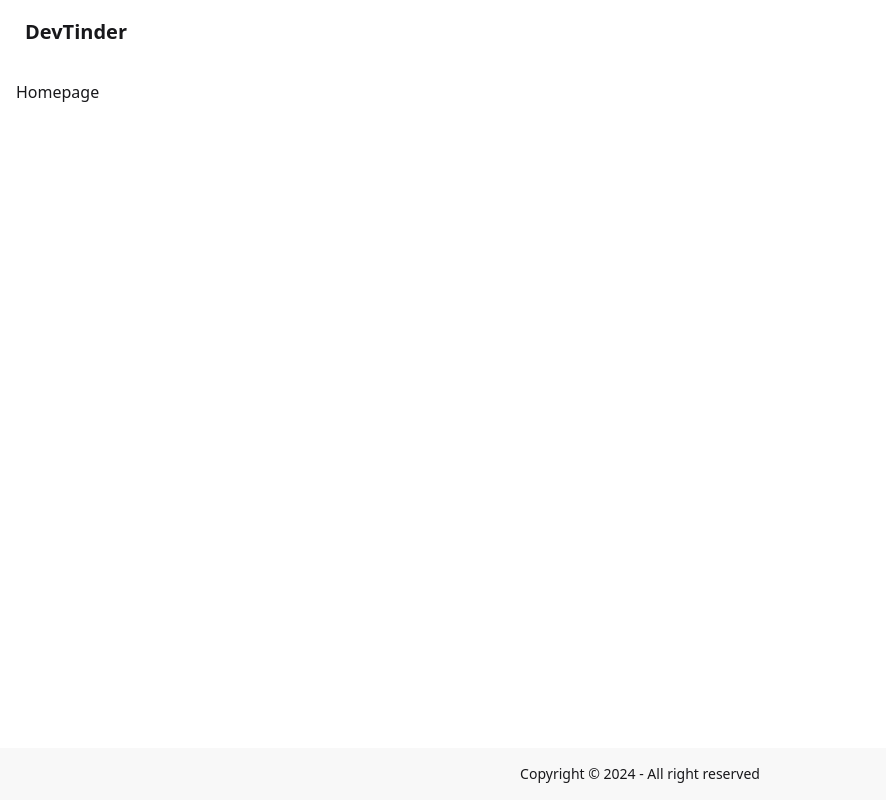
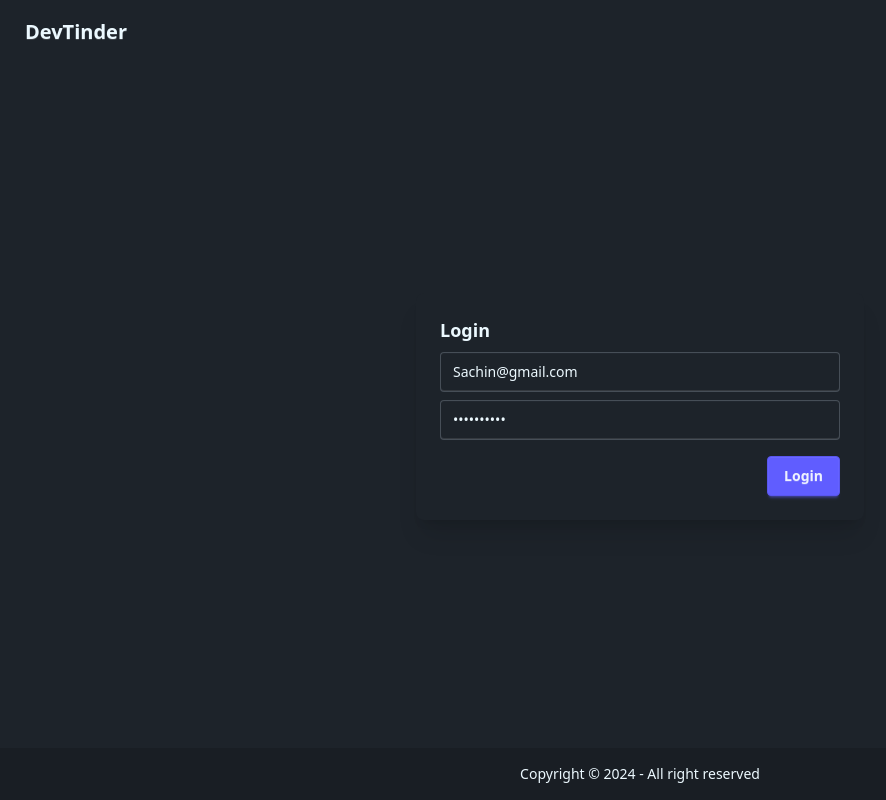
Before and after one commit to Ravirbikant/devtinder-frontend, a React (Vite) app: page /login in a window 1280 px wide. Before the commit this address led to /. Shown: the whole page, without its empty margins (0-886 px from the left). Built offline with nearby package versions, Linux system fonts and the light colour scheme.

Commit message:
Add axios and apply login functionality

```diff
--- a/index.html
+++ b/index.html
@@ -1,5 +1,5 @@
 <!doctype html>
-<html lang="en">
+<html lang="en" data-theme="dark">
   <head>
     <meta charset="UTF-8" />
     <link rel="icon" type="image/svg+xml" href="/vite.svg" />
--- a/package.json
+++ b/package.json
@@ -11,6 +11,7 @@
   },
   "dependencies": {
     "@tailwindcss/vite": "^4.1.18",
+    "axios": "^1.13.4",
     "react": "^19.2.0",
     "react-dom": "^19.2.0",
     "react-router-dom": "^7.13.0",
--- a/src/App.jsx
+++ b/src/App.jsx
@@ -1,12 +1,13 @@
 import { Routes, Route, Outlet, Navigate } from "react-router-dom";
 import Navbar from "./Navbar.jsx";
 import Footer from "./Footer.jsx";
+import Login from "./Login.jsx";
 
 function Layout() {
   return (
     <div className="flex min-h-screen flex-col">
       <Navbar />
-      <main className="flex-1 p-4">
+      <main className="flex flex-1 flex-col p-4">
         <Outlet />
       </main>
       <Footer />
@@ -20,6 +21,7 @@
       <Route element={<Layout />}>
         <Route index element={<p>Homepage</p>} />
         <Route path="connections" element={<p>Here is connections page</p>} />
+        <Route path="login" element={<Login />} />
         <Route path="*" element={<Navigate to="/" replace />} />
       </Route>
     </Routes>
--- /dev/null
+++ b/src/Login.jsx
@@ -0,0 +1,71 @@
+import { useState } from "react";
+import axios from "axios";
+
+function Login() {
+  const [email, setEmail] = useState("Sachin@gmail.com");
+  const [password, setPassword] = useState("Sachin@123");
+  const [loading, setLoading] = useState(false);
+  const [error, setError] = useState("");
+
+  async function handleSubmit(e) {
+    e.preventDefault();
+    setError("");
+    setLoading(true);
+    try {
+      await axios.post(
+        "http://localhost:3000/login",
+        {
+          emailId: email,
+          password,
+        },
+        {
+          withCredentials: true,
+        },
+      );
+    } catch (err) {
+      setError(err.response?.data?.message ?? "Login failed");
+    } finally {
+      setLoading(false);
+    }
+  }
+
+  return (
+    <div className="flex flex-1 items-center justify-center p-4">
+      <div className="card w-full max-w-md bg-base-100 shadow-xl">
+        <div className="card-body">
+          <h2 className="card-title">Login</h2>
+          <form onSubmit={handleSubmit} className="flex flex-col gap-2">
+            <input
+              type="email"
+              placeholder="Email"
+              className="input input-bordered w-full"
+              value={email}
+              onChange={(e) => setEmail(e.target.value)}
+              required
+            />
+            <input
+              type="password"
+              placeholder="Password"
+              className="input input-bordered w-full"
+              value={password}
+              onChange={(e) => setPassword(e.target.value)}
+              required
+            />
+            {error && <p className="text-error text-sm">{error}</p>}
+            <div className="card-actions justify-end mt-2">
+              <button
+                type="submit"
+                className="btn btn-primary"
+                disabled={loading}
+              >
+                {loading ? "Logging in…" : "Login"}
+              </button>
+            </div>
+          </form>
+        </div>
+      </div>
+    </div>
+  );
+}
+
+export default Login;
```
Also changed, not shown: 1 other file (tests, documents, lock files or other folders).
